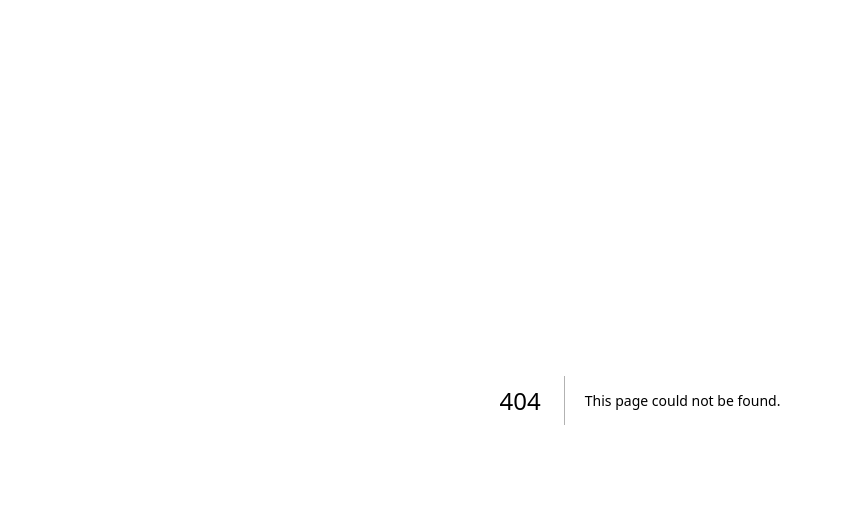
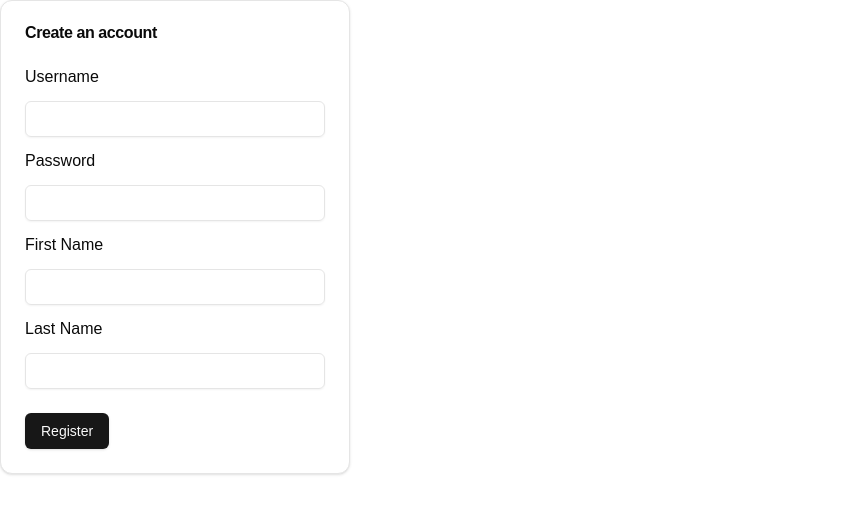
Before and after one commit to donovanduyho/lightbulb, a Next.js app in the folder client/: page /register in a window 1280 px wide. Before the commit this address had no page. Shown: the top 514 px of the page, without its empty margins (0-843 px from the left). Built offline with nearby package versions, Linux system fonts and the light colour scheme.

Commit message:
add more signup stuff

```diff
--- a/client/app/login/page.tsx
+++ b/client/app/login/page.tsx
@@ -1,11 +1,35 @@
 import React from 'react';
 import { Input } from '@/components/ui/input';
+import {
+  Card,
+  CardContent,
+  CardDescription,
+  CardFooter,
+  CardHeader,
+  CardTitle,
+} from '@/components/ui/card';
+import { Button } from '@/components/ui/button';
 
 export default function Login() {
   return (
-    <div className="w-1/2">
-      <Input></Input>
-      <Input></Input>
+    <div>
+      <Card className="w-[350px]">
+        <CardHeader>
+          <CardTitle>Welcome back</CardTitle>
+          <CardDescription></CardDescription>
+        </CardHeader>
+        <CardContent>
+          <form>
+            <p>Username</p>
+            <Input></Input>
+            <p>Password</p>
+            <Input></Input>
+          </form>
+        </CardContent>
+        <CardFooter className="flex justify-between">
+          <Button>Log in</Button>
+        </CardFooter>
+      </Card>
     </div>
   );
 }
--- /dev/null
+++ b/client/app/register/_components/signup-form.tsx
@@ -0,0 +1,41 @@
+'use client';
+import React from 'react';
+import { Input } from '@/components/ui/input';
+import {
+  Card,
+  CardContent,
+  CardFooter,
+  CardHeader,
+  CardTitle,
+} from '@/components/ui/card';
+import { Button } from '@/components/ui/button';
+import { FormEvent } from 'react';
+
+export default function SignupForm() {
+  const handleSubmit = (e: FormEvent<HTMLFormElement>) => {
+    e.preventDefault();
+  };
+
+  return (
+    <Card className="w-[350px]">
+      <CardHeader>
+        <CardTitle>Create an account</CardTitle>
+      </CardHeader>
+      <form onSubmit={handleSubmit}>
+        <CardContent className="flex flex-col gap-3">
+          <p>Username</p>
+          <Input type="username" name="username" required></Input>
+          <p>Password</p>
+          <Input type="password" name="password" required></Input>
+          <p>First Name</p>
+          <Input type="fname" name="fname" required></Input>
+          <p>Last Name</p>
+          <Input type="lname" name="lname" required></Input>
+        </CardContent>
+        <CardFooter className="flex justify-between">
+          <Button>Register</Button>
+        </CardFooter>
+      </form>
+    </Card>
+  );
+}
--- /dev/null
+++ b/client/app/register/page.tsx
@@ -0,0 +1,10 @@
+import React from 'react';
+import SignupForm from './_components/signup-form';
+
+export default function Signup() {
+  return (
+    <>
+      <SignupForm />
+    </>
+  );
+}
--- a/client/app/signup/page.tsx
+++ /dev/null
@@ -1,5 +0,0 @@
-import React from 'react';
-
-export default function Signup() {
-  return <div>Signup</div>;
-}
--- /dev/null
+++ b/client/components/ui/button.tsx
@@ -0,0 +1,57 @@
+import * as React from "react"
+import { Slot } from "@radix-ui/react-slot"
+import { cva, type VariantProps } from "class-variance-authority"
+
+import { cn } from "@/lib/utils"
+
+const buttonVariants = cva(
+  "inline-flex items-center justify-center whitespace-nowrap rounded-md text-sm font-medium transition-colors focus-visible:outline-none focus-visible:ring-1 focus-visible:ring-neutral-950 disabled:pointer-events-none disabled:opacity-50 dark:focus-visible:ring-neutral-300",
+  {
+    variants: {
+      variant: {
+        default:
+          "bg-neutral-900 text-neutral-50 shadow hover:bg-neutral-900/90 dark:bg-neutral-50 dark:text-neutral-900 dark:hover:bg-neutral-50/90",
+        destructive:
+          "bg-red-500 text-neutral-50 shadow-sm hover:bg-red-500/90 dark:bg-red-900 dark:text-neutral-50 dark:hover:bg-red-900/90",
+        outline:
+          "border border-neutral-200 bg-white shadow-sm hover:bg-neutral-100 hover:text-neutral-900 dark:border-neutral-800 dark:bg-neutral-950 dark:hover:bg-neutral-800 dark:hover:text-neutral-50",
+        secondary:
+          "bg-neutral-100 text-neutral-900 shadow-sm hover:bg-neutral-100/80 dark:bg-neutral-800 dark:text-neutral-50 dark:hover:bg-neutral-800/80",
+        ghost: "hover:bg-neutral-100 hover:text-neutral-900 dark:hover:bg-neutral-800 dark:hover:text-neutral-50",
+        link: "text-neutral-900 underline-offset-4 hover:underline dark:text-neutral-50",
+      },
+      size: {
+        default: "h-9 px-4 py-2",
+        sm: "h-8 rounded-md px-3 text-xs",
+        lg: "h-10 rounded-md px-8",
+        icon: "h-9 w-9",
+      },
+    },
+    defaultVariants: {
+      variant: "default",
+      size: "default",
+    },
+  }
+)
+
+export interface ButtonProps
+  extends React.ButtonHTMLAttributes<HTMLButtonElement>,
+    VariantProps<typeof buttonVariants> {
+  asChild?: boolean
+}
+
+const Button = React.forwardRef<HTMLButtonElement, ButtonProps>(
+  ({ className, variant, size, asChild = false, ...props }, ref) => {
+    const Comp = asChild ? Slot : "button"
+    return (
+      <Comp
+        className={cn(buttonVariants({ variant, size, className }))}
+        ref={ref}
+        {...props}
+      />
+    )
+  }
+)
+Button.displayName = "Button"
+
+export { Button, buttonVariants }
--- /dev/null
+++ b/client/components/ui/card.tsx
@@ -0,0 +1,76 @@
+import * as React from "react"
+
+import { cn } from "@/lib/utils"
+
+const Card = React.forwardRef<
+  HTMLDivElement,
+  React.HTMLAttributes<HTMLDivElement>
+>(({ className, ...props }, ref) => (
+  <div
+    ref={ref}
+    className={cn(
+      "rounded-xl border border-neutral-200 bg-white text-neutral-950 shadow dark:border-neutral-800 dark:bg-neutral-950 dark:text-neutral-50",
+      className
+    )}
+    {...props}
+  />
+))
+Card.displayName = "Card"
+
+const CardHeader = React.forwardRef<
+  HTMLDivElement,
+  React.HTMLAttributes<HTMLDivElement>
+>(({ className, ...props }, ref) => (
+  <div
+    ref={ref}
+    className={cn("flex flex-col space-y-1.5 p-6", className)}
+    {...props}
+  />
+))
+CardHeader.displayName = "CardHeader"
+
+const CardTitle = React.forwardRef<
+  HTMLParagraphElement,
+  React.HTMLAttributes<HTMLHeadingElement>
+>(({ className, ...props }, ref) => (
+  <h3
+    ref={ref}
+    className={cn("font-semibold leading-none tracking-tight", className)}
+    {...props}
+  />
+))
+CardTitle.displayName = "CardTitle"
+
+const CardDescription = React.forwardRef<
+  HTMLParagraphElement,
+  React.HTMLAttributes<HTMLParagraphElement>
+>(({ className, ...props }, ref) => (
+  <p
+    ref={ref}
+    className={cn("text-sm text-neutral-500 dark:text-neutral-400", className)}
+    {...props}
+  />
+))
+CardDescription.displayName = "CardDescription"
+
+const CardContent = React.forwardRef<
+  HTMLDivElement,
+  React.HTMLAttributes<HTMLDivElement>
+>(({ className, ...props }, ref) => (
+  <div ref={ref} className={cn("p-6 pt-0", className)} {...props} />
+))
+CardContent.displayName = "CardContent"
+
+const CardFooter = React.forwardRef<
+  HTMLDivElement,
+  React.HTMLAttributes<HTMLDivElement>
+>(({ className, ...props }, ref) => (
+  <div
+    ref={ref}
+    className={cn("flex items-center p-6 pt-0", className)}
+    {...props}
+  />
+))
+CardFooter.displayName = "CardFooter"
+
+export { Card, CardHeader, CardFooter, CardTitle, CardDescription, CardContent }
--- a/client/package.json
+++ b/client/package.json
@@ -10,6 +10,7 @@
   },
   "dependencies": {
     "@radix-ui/react-icons": "^1.3.0",
+    "@radix-ui/react-slot": "^1.1.0",
     "class-variance-authority": "^0.7.0",
     "clsx": "^2.1.1",
     "lucide-react": "^0.446.0",
```
Also changed, not shown: 1 other file (tests, documents, lock files or other folders).
